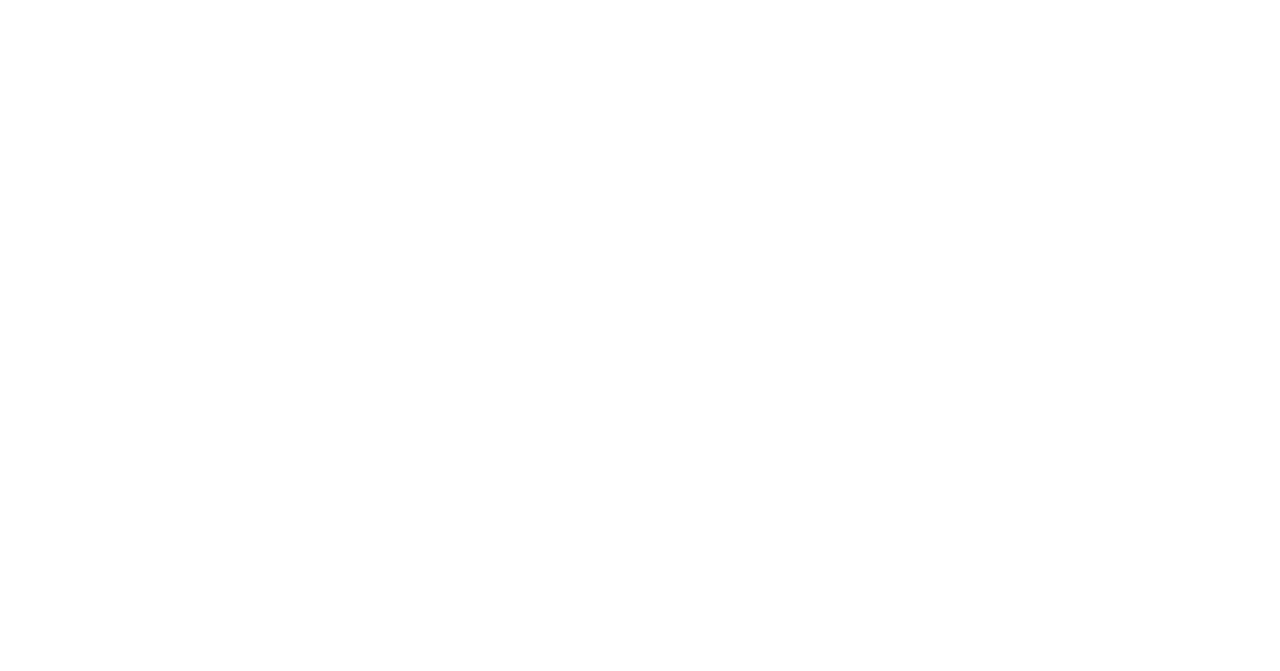
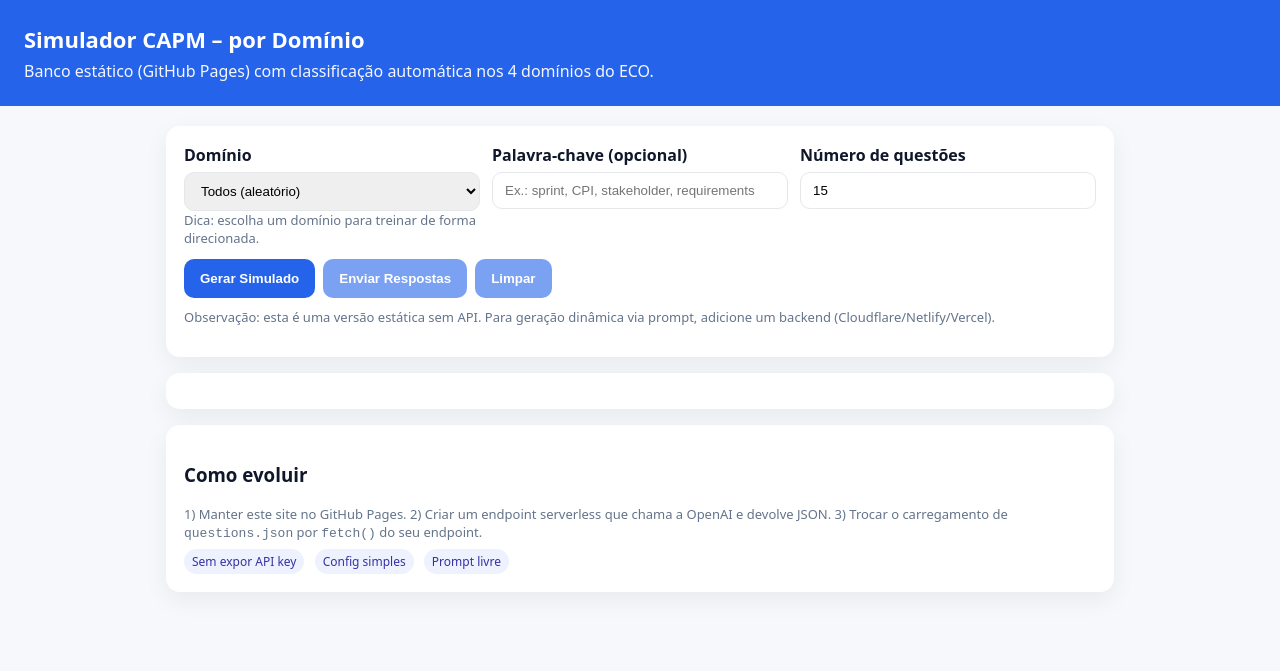
Before and after one commit to fbressane/capm-simulator, a plain HTML site: page index.html in a window 1280 px wide. Drawn offline with Linux system fonts and the light colour scheme.

Commit message:
Add files via upload

```diff
--- a/index.html
+++ b/index.html
@@ -1 +1,89 @@
-<!-- placeholder: use previous index.html content -->
+<!DOCTYPE html>
+<html lang="pt-BR">
+<head>
+  <meta charset="UTF-8" />
+  <meta name="viewport" content="width=device-width, initial-scale=1.0"/>
+  <title>CAPM Simulator – Domínios (GitHub Pages)</title>
+  <style>
+    :root { --primary:#2563eb; --bg:#f6f8fb; --ok:#16a34a; --err:#dc2626; }
+    *{ box-sizing:border-box; }
+    body{ margin:0; font-family: system-ui, -apple-system, Segoe UI, Roboto, Arial; background:var(--bg); color:#0f172a; }
+    header{ background:var(--primary); color:white; padding:24px; }
+    header h1{ margin:0 0 6px; font-size:22px; }
+    header p{ margin:0; opacity:.95; }
+    main{ max-width: 980px; margin: 20px auto; padding: 0 16px 40px; }
+    .card{ background:#fff; border-radius:14px; padding:18px; box-shadow: 0 8px 24px rgba(16,24,40,.06); margin-bottom:16px; }
+    .row{ display:flex; flex-wrap:wrap; gap:12px; }
+    .row > *{ flex:1; min-width:220px; }
+    label{ font-weight:600; display:block; margin:0 0 6px;}
+    select,input[type="number"],input[type="text"]{ width:100%; padding:10px 12px; border:1px solid #e5e7eb; border-radius:10px; }
+    button{ background:var(--primary); color:#fff; padding:12px 16px; border:none; border-radius:10px; cursor:pointer; font-weight:600; }
+    button[disabled]{ opacity:.6; cursor:not-allowed;}
+    .question{ padding:16px; border:1px solid #eef; border-radius:12px; margin-bottom:12px; }
+    .question h3{ margin:0 0 10px; font-size:16px; }
+    .option{ display:block; padding:8px 10px; border-radius:8px; border:1px solid #e5e7eb; margin:6px 0; cursor:pointer;}
+    .option:hover{ background:#f8fafc; }
+    .result{ margin-top:8px; padding:10px; border-radius:8px; }
+    .correct{ background:#dcfce7; border:1px solid #bbf7d0; color:#065f46; }
+    .incorrect{ background:#fee2e2; border:1px solid #fecaca; color:#7f1d1d; }
+    .score{ font-size:18px; font-weight:700; text-align:center; padding:14px; border-radius:12px; background:#eef2ff; }
+    .muted{ color:#64748b; font-size:13px; }
+    .pill{ display:inline-block; padding:4px 8px; background:#eef2ff; color:#3730a3; border-radius:999px; font-size:12px; margin-right:6px; }
+  </style>
+</head>
+<body>
+  <header>
+    <h1>Simulador CAPM – por Domínio</h1>
+    <p>Banco estático (GitHub Pages) com classificação automática nos 4 domínios do ECO.</p>
+  </header>
+  <main>
+    <section class="card">
+      <div class="row">
+        <div>
+          <label for="domain">Domínio</label>
+          <select id="domain">
+            <option value="all">Todos (aleatório)</option>
+            <option value="I">I. Fundamentals & Core Concepts (36%)</option>
+            <option value="II">II. Predictive, Plan‑Based (17%)</option>
+            <option value="III">III. Agile Frameworks (20%)</option>
+            <option value="IV">IV. Business Analysis (27%)</option>
+          </select>
+          <div class="muted">Dica: escolha um domínio para treinar de forma direcionada.</div>
+        </div>
+        <div>
+          <label for="keywords">Palavra‑chave (opcional)</label>
+          <input type="text" id="keywords" placeholder="Ex.: sprint, CPI, stakeholder, requirements">
+        </div>
+        <div>
+          <label for="qty">Número de questões</label>
+          <input type="number" id="qty" min="2" max="50" value="15">
+        </div>
+      </div>
+      <div style="margin-top:12px; display:flex; gap:8px; flex-wrap:wrap;">
+        <button id="btnStart">Gerar Simulado</button>
+        <button id="btnSubmit" disabled>Enviar Respostas</button>
+        <button id="btnReset" disabled>Limpar</button>
+      </div>
+      <p class="muted" style="margin-top:10px;">
+        Observação: esta é uma versão estática sem API. Para geração dinâmica via prompt, adicione um backend (Cloudflare/Netlify/Vercel).
+      </p>
+    </section>
+
+    <section id="quizArea" class="card"></section>
+    <section id="scoreArea" class="card" style="display:none;"></section>
+
+    <section class="card">
+      <h3>Como evoluir</h3>
+      <div class="muted">
+        1) Manter este site no GitHub Pages. 2) Criar um endpoint serverless que chama a OpenAI e devolve JSON. 3) Trocar o carregamento de <code>questions.json</code> por <code>fetch()</code> do seu endpoint.
+      </div>
+      <div style="margin-top:8px;">
+        <span class="pill">Sem expor API key</span>
+        <span class="pill">Config simples</span>
+        <span class="pill">Prompt livre</span>
+      </div>
+    </section>
+  </main>
+  <script src="app.js"></script>
+</body>
+</html>
--- a/questions.json
+++ b/questions.json
@@ -1 +1,32 @@
-[ ]
+[
+  {
+    "id": 1,
+    "text": "Sample Question 1?",
+    "options": [
+      "A",
+      "B",
+      "C",
+      "D"
+    ],
+    "answer": 1,
+    "explanation": "",
+    "tags": [
+      "I"
+    ]
+  },
+  {
+    "id": 2,
+    "text": "Sample Question 2?",
+    "options": [
+      "A",
+      "B",
+      "C",
+      "D"
+    ],
+    "answer": 2,
+    "explanation": "",
+    "tags": [
+      "II"
+    ]
+  }
+]
```
Also changed, not shown: 1 other file.
